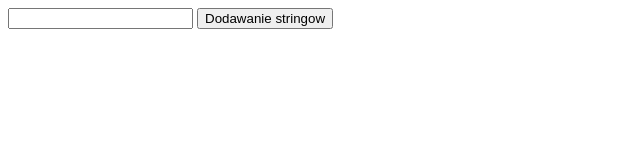
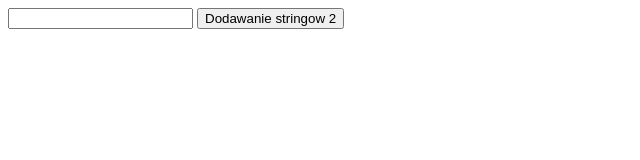
Before and after one commit to BartoszZygmunt/goit-advancedjs-hw-05, a website with bundled scripts: page index.html in a window 1280 px wide. Shown: the full height of the page, 0-640 px from the left. Built offline with nearby package versions, Linux system fonts and the light colour scheme.

Commit message:
deploy: 8ce1e84cbbb11cf9a0e75ad76177a1794edb88dc

```diff
--- a/index.html
+++ b/index.html
@@ -9,6 +9,6 @@
   </head>
   <body>
     <input />
-    <button>Dodawanie stringow</button>
+    <button>Dodawanie stringow 2</button>
   </body>
 </html>
```
Also changed, not shown: dist/concatenation.js (deleted), dist/index.js (deleted), 3 other files.
